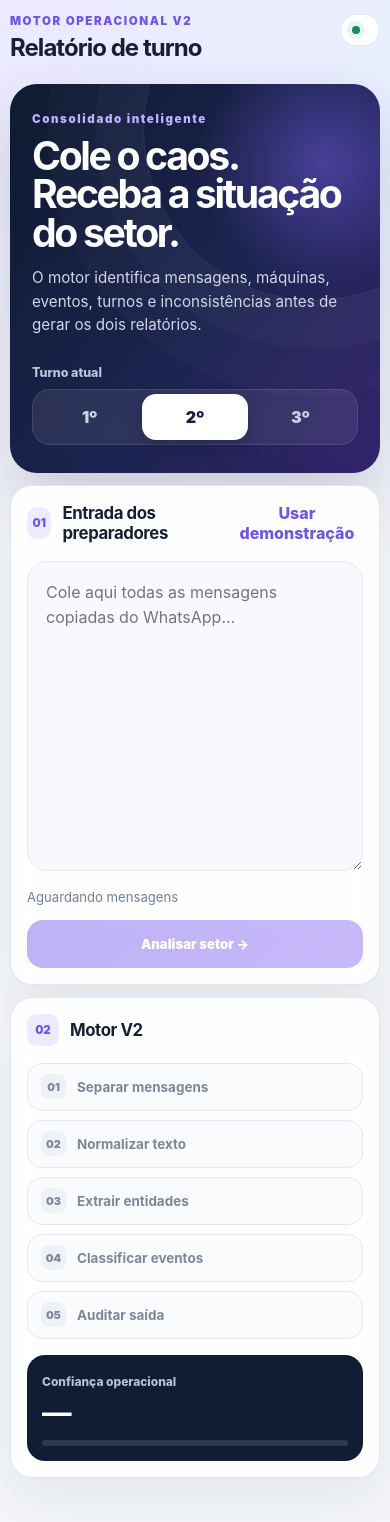
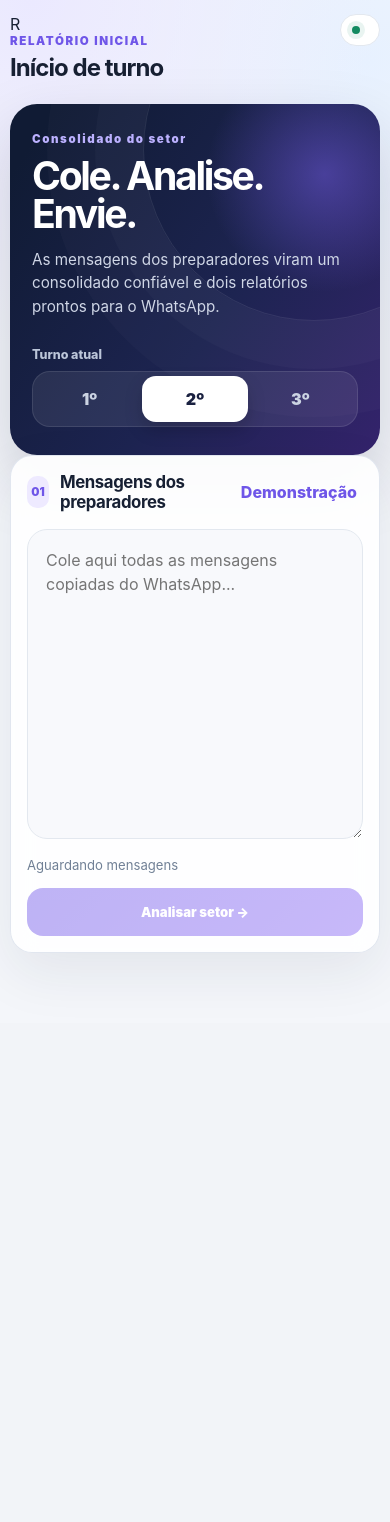
Before and after one commit to lucasvenancio0110/relatorioinicioturno, a React (Vite) app: page / in a window 390 px wide. Shown: the top 1522 px of the page. After the commit the page ends 1023 px from the top, so only its background shows below. Built offline with nearby package versions, Linux system fonts and the light colour scheme.

Commit message:
redesign mobile-first operational flow

```diff
--- a/src/app/App.tsx
+++ b/src/app/App.tsx
@@ -1,4 +1,4 @@
-import { useMemo, useState } from 'react';
+import { useMemo, useRef, useState } from 'react';
 import type { ManualCounters, SectorSnapshot, Shift } from '../domain/types';
 import { auditSnapshot } from '../engine/audit';
 import { parseSector } from '../engine/parser';
@@ -34,10 +34,13 @@ type ReportMode = 'combined' | 'full' | 'compact';
 function Counter({ label, value, onChange }: { label: string; value: number; onChange: (value: number) => void }) {
   return (
     <div className="counter-card">
-      <div><span className="counter-label">{label}</span><strong>{value || 'N/A'}</strong></div>
+      <div>
+        <span className="counter-label">{label}</span>
+        <strong>{value || 'N/A'}</strong>
+      </div>
       <div className="counter-actions">
-        <button onClick={() => onChange(Math.max(0, value - 1))}>−</button>
-        <button onClick={() => onChange(value + 1)}>+</button>
+        <button type="button" aria-label={`Diminuir ${label}`} onClick={() => onChange(Math.max(0, value - 1))}>−</button>
+        <button type="button" aria-label={`Aumentar ${label}`} onClick={() => onChange(value + 1)}>+</button>
       </div>
     </div>
   );
@@ -50,6 +53,7 @@ export default function App() {
   const [counters, setCounters] = useState<ManualCounters>(initialCounters);
   const [reportMode, setReportMode] = useState<ReportMode>('combined');
   const [copied, setCopied] = useState(false);
+  const resultRef = useRef<HTMLElement | null>(null);
 
   const audit = useMemo(() => (snapshot ? auditSnapshot(snapshot) : null), [snapshot]);
   const report = useMemo(() => {
@@ -59,7 +63,21 @@ export default function App() {
     return generateCombinedReport(snapshot, counters);
   }, [snapshot, counters, reportMode]);
 
-  const analyze = () => raw.trim() && setSnapshot(parseSector(raw, shift));
+  const rawLineCount = raw.trim() ? raw.trim().split('\n').length : 0;
+
+  const analyze = () => {
+    if (!raw.trim()) return;
+    setSnapshot(parseSector(raw, shift));
+    window.setTimeout(() => resultRef.current?.scrollIntoView({ behavior: 'smooth', block: 'start' }), 80);
+  };
+
+  const clearInput = () => {
+    setRaw('');
+    setSnapshot(null);
+    setCounters(initialCounters);
+    setCopied(false);
+  };
+
   const copyReport = async () => {
     if (!report) return;
     await navigator.clipboard.writeText(report);
@@ -70,51 +88,86 @@ export default function App() {
   return (
     <main className="app-shell">
       <header className="topbar">
-        <div><span className="eyebrow">MOTOR OPERACIONAL V2</span><h1>Relatório de turno</h1></div>
-        <div className="status-chip"><span /> Local · seguro</div>
+        <div className="brand-lockup">
+          <div className="brand-mark">R</div>
+          <div>
+            <span className="eyebrow">RELATÓRIO INICIAL</span>
+            <h1>Início de turno</h1>
+          </div>
+        </div>
+        <div className="status-chip"><span /> Local</div>
       </header>
 
       <section className="hero-card">
         <div className="hero-copy">
-          <span className="hero-kicker">Consolidado inteligente</span>
-          <h2>Cole o caos.<br />Receba a situação do setor.</h2>
-          <p>O motor identifica mensagens, máquinas, eventos, turnos e inconsistências antes de gerar os dois relatórios.</p>
+          <span className="hero-kicker">Consolidado do setor</span>
+          <h2>Cole. Analise. Envie.</h2>
+          <p>As mensagens dos preparadores viram um consolidado confiável e dois relatórios prontos para o WhatsApp.</p>
         </div>
         <div className="shift-control">
           <span>Turno atual</span>
-          <div>{[1, 2, 3].map((item) => <button key={item} className={shift === item ? 'active' : ''} onClick={() => setShift(item as Shift)}>{item}º</button>)}</div>
+          <div>
+            {[1, 2, 3].map((item) => (
+              <button key={item} type="button" className={shift === item ? 'active' : ''} onClick={() => setShift(item as Shift)}>{item}º</button>
+            ))}
+          </div>
         </div>
       </section>
 
-      <section className="workspace-grid">
-        <div className="panel intake-panel">
-          <div className="panel-head"><div><span className="step-index">01</span><h3>Entrada dos preparadores</h3></div><button className="text-action" onClick={() => setRaw(demoInput)}>Usar demonstração</button></div>
-          <textarea value={raw} onChange={(event) => setRaw(event.target.value)} placeholder="Cole aqui todas as mensagens copiadas do WhatsApp..." />
-          <div className="intake-footer"><span>{raw.trim() ? `${raw.split('\n').length} linhas capturadas` : 'Aguardando mensagens'}</span><button className="primary-button" onClick={analyze} disabled={!raw.trim()}>Analisar setor <span>→</span></button></div>
+      <section className="panel intake-panel">
+        <div className="panel-head">
+          <div><span className="step-index">01</span><h3>Mensagens dos preparadores</h3></div>
+          <div className="head-actions">
+            {raw && <button className="text-action muted-action" type="button" onClick={clearInput}>Limpar</button>}
+            <button className="text-action" type="button" onClick={() => setRaw(demoInput)}>Demonstração</button>
+          </div>
+        </div>
+        <textarea
+          value={raw}
+          onChange={(event) => setRaw(event.target.value)}
+          placeholder="Cole aqui todas as mensagens copiadas do WhatsApp..."
+          aria-label="Mensagens dos preparadores"
+        />
+        <div className="intake-footer">
+          <div className="intake-status">
+            <span className={rawLineCount ? 'live-dot active' : 'live-dot'} />
+            <span>{rawLineCount ? `${rawLineCount} linhas capturadas` : 'Aguardando mensagens'}</span>
+          </div>
+          <button className="primary-button" type="button" onClick={analyze} disabled={!raw.trim()}>
+            {snapshot ? 'Reanalisar setor' : 'Analisar setor'} <span>→</span>
+          </button>
+        </div>
+      </section>
+
+      {snapshot && audit && (
+        <section className="analysis-stack" ref={resultRef}>
+          <div className="engine-strip">
+            <div className="engine-status">
+              <span className={audit.review ? 'engine-icon warning' : 'engine-icon'}>{audit.review ? '!' : '✓'}</span>
+              <div>
+                <strong>Motor V2 concluído</strong>
+                <small>{audit.review ? `${audit.review} item(ns) precisam de revisão` : 'Consolidado íntegro, sem perda silenciosa'}</small>
+              </div>
+            </div>
+            <div className="confidence-inline">
+              <span>Confiança</span>
+              <strong>{audit.confidence}%</strong>
+              <small>{audit.machines}/{audit.sourceMachines || audit.machines} TNLs cobertas</small>
+            </div>
           </div>
 
-        <aside className="panel engine-panel">
-          <div className="panel-head"><div><span className="step-index">02</span><h3>Motor V2</h3></div></div>
-          <div className="engine-flow">{['Separar mensagens', 'Normalizar texto', 'Extrair entidades', 'Classificar eventos', 'Auditar saída'].map((label, index) => <div className={snapshot ? 'done' : ''} key={label}><span>{snapshot ? '✓' : String(index + 1).padStart(2, '0')}</span><strong>{label}</strong></div>)}</div>
-          <div className="confidence-card">
-            <span>Confiança operacional</span>
-            <strong>{audit ? `${audit.confidence}%` : '—'}</strong>
-            <div><i style={{ width: `${audit?.confidence ?? 0}%` }} /></div>
-            {audit && <small>Cobertura: {audit.machines}/{audit.sourceMachines || audit.machines} TNLs do bruto</small>}
-          </div>
-        </aside>
-      </section>
-
-      {snapshot && audit && <>
           <section className="metrics-row">
             <article><span>Mensagens</span><strong>{audit.messages}</strong><small>fontes detectadas</small></article>
             <article><span>Linhas</span><strong>{audit.lines || '—'}</strong><small>linhas reconhecidas</small></article>
-          <article><span>Máquinas</span><strong>{audit.machines}</strong><small>{audit.sourceMachines} TNLs vistas no bruto</small></article>
+            <article><span>Máquinas</span><strong>{audit.machines}</strong><small>{audit.sourceMachines} vistas no bruto</small></article>
             <article className={audit.review ? 'warning' : 'ok'}><span>Revisão</span><strong>{audit.review}</strong><small>{audit.review ? `${audit.contradictions} contradição(ões)` : 'nenhuma pendência'}</small></article>
           </section>
 
           <section className="panel situation-panel">
-          <div className="panel-head"><div><span className="step-index">03</span><h3>Situação do setor</h3></div><span className={audit.review ? 'subtle-label' : 'success-label'}>{audit.review ? 'Revisar exceções' : 'Consolidado íntegro'}</span></div>
+            <div className="panel-head">
+              <div><span className="step-index">02</span><h3>Situação do setor</h3></div>
+              <span className={audit.review ? 'subtle-label' : 'success-label'}>{audit.review ? 'Revisar exceções' : 'Consolidado íntegro'}</span>
+            </div>
             <div className="situation-grid">
               <div><span>Manutenção parada</span><strong>{snapshot.maintenanceStopped.length}</strong></div>
               <div><span>Setup atual</span><strong>{snapshot.setups.length}</strong></div>
@@ -123,27 +176,43 @@ export default function App() {
               <div><span>Ajustes</span><strong>{snapshot.adjustments.length}</strong></div>
               <div><span>Seleções</span><strong>{snapshot.selections.length}</strong></div>
             </div>
-          {audit.issues.length > 0 && <div className="review-box"><strong>Revisão necessária</strong>{audit.issues.map((issue) => <p key={issue.id}>{issue.severity === 'critical' ? 'CRÍTICO · ' : ''}{issue.message}</p>)}</div>}
+            {audit.issues.length > 0 && (
+              <div className="review-box">
+                <strong>Revisão necessária</strong>
+                {audit.issues.map((issue) => <p key={issue.id}>{issue.severity === 'critical' ? 'CRÍTICO · ' : ''}{issue.message}</p>)}
+              </div>
+            )}
           </section>
 
           <section className="panel counters-panel">
-          <div className="panel-head"><div><span className="step-index">04</span><h3>Dados manuais do setor</h3></div><span className="subtle-label">Entram no relatório completo</span></div>
-          <div className="counters-grid">{counterLabels.map(([key, label]) => <Counter key={key} label={label} value={counters[key]} onChange={(value) => setCounters((current) => ({ ...current, [key]: value }))} />)}</div>
+            <div className="panel-head">
+              <div><span className="step-index">03</span><h3>Dados manuais do setor</h3></div>
+              <span className="subtle-label">Relatório completo</span>
+            </div>
+            <div className="counters-grid">
+              {counterLabels.map(([key, label]) => (
+                <Counter key={key} label={label} value={counters[key]} onChange={(value) => setCounters((current) => ({ ...current, [key]: value }))} />
+              ))}
+            </div>
           </section>
 
           <section className="panel report-panel">
             <div className="report-toolbar">
-            <div><span className="step-index">05</span><h3>Relatório pronto</h3></div>
+              <div><span className="step-index">04</span><h3>Relatório pronto</h3></div>
               <div className="segmented" style={{ gridTemplateColumns: 'repeat(3, minmax(0, 1fr))' }}>
-              <button className={reportMode === 'combined' ? 'active' : ''} onClick={() => setReportMode('combined')}>Ambos</button>
-              <button className={reportMode === 'full' ? 'active' : ''} onClick={() => setReportMode('full')}>Completo</button>
-              <button className={reportMode === 'compact' ? 'active' : ''} onClick={() => setReportMode('compact')}>Resumido</button>
+                <button className={reportMode === 'combined' ? 'active' : ''} type="button" onClick={() => setReportMode('combined')}>Ambos</button>
+                <button className={reportMode === 'full' ? 'active' : ''} type="button" onClick={() => setReportMode('full')}>Completo</button>
+                <button className={reportMode === 'compact' ? 'active' : ''} type="button" onClick={() => setReportMode('compact')}>Resumido</button>
               </div>
             </div>
             <pre>{report}</pre>
-          <div className="report-footer"><span>{report.split('\n').length} linhas geradas</span><button className="primary-button" onClick={copyReport}>{copied ? 'Copiado ✓' : 'Copiar para WhatsApp'}</button></div>
+            <div className="report-footer">
+              <span>{report.split('\n').length} linhas geradas</span>
+              <button className="primary-button" type="button" onClick={copyReport}>{copied ? 'Copiado ✓' : 'Copiar para WhatsApp'}</button>
+            </div>
           </section>
-      </>}
+        </section>
+      )}
     </main>
   );
 }
```
Lines whose indentation alone changed are shown as unchanged.
